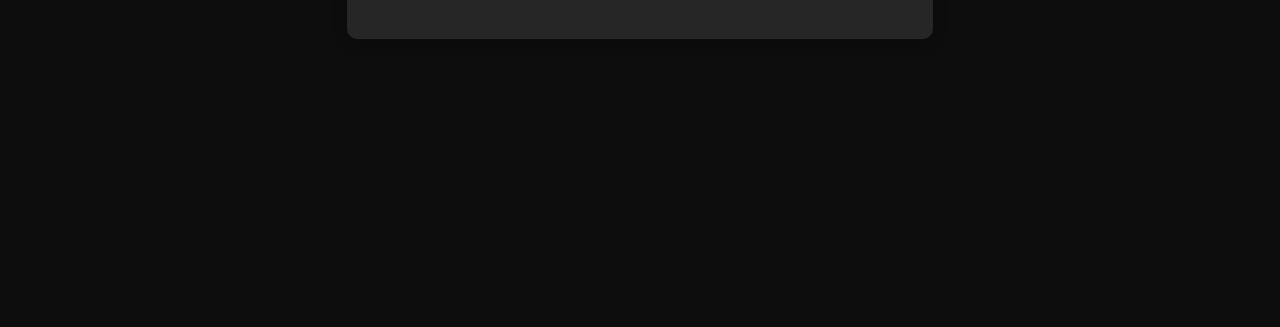
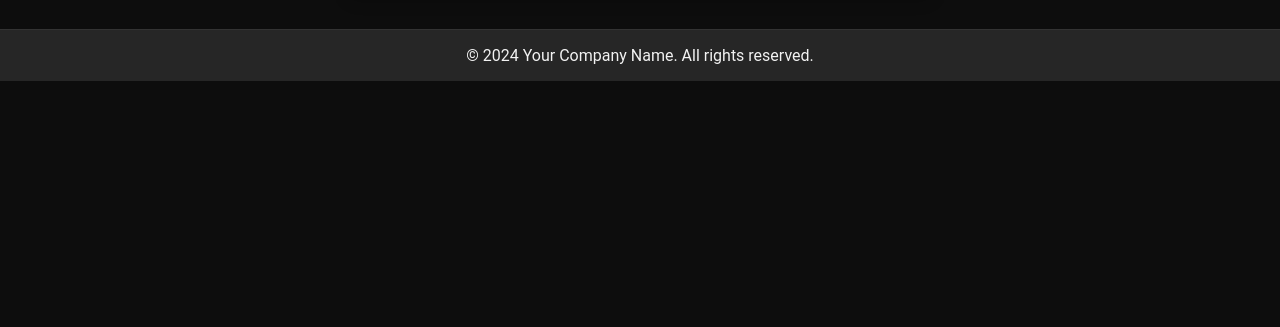
Before and after one commit to Dixith-ai/SOS-WEB, a plain HTML site: page index.html in a window 1280 px wide. Shown: the part 473-800 px from the top of the page. Drawn offline with Linux system fonts and the light colour scheme.

Commit message:
Added copyright notice

```diff
--- a/index.html
+++ b/index.html
@@ -36,5 +36,8 @@
         <button onclick="initiateCall()">Call SOS</button>
         <button onclick="sendLocation()">Send Location via WhatsApp</button>
     </div>
+    <footer>
+        <p>&copy; 2024 Your Company Name. All rights reserved.</p>
+    </footer>
 </body>
 </html>
--- a/style.css
+++ b/style.css
@@ -4,6 +4,7 @@ body {
     background: #0d0d0d;
     color: #f2f2f2;
     display: flex;
+    flex-direction: column;
     justify-content: center;
     align-items: center;
     height: 100vh;
@@ -43,3 +44,17 @@ button:hover {
 button:focus {
     outline: none;
 }
+
+footer {
+    margin-top: 2rem;
+    padding: 1rem;
+    background: rgba(255, 255, 255, 0.1);
+    border-top: 1px solid #333;
+    text-align: center;
+    width: 100%;
+}
+
+footer p {
+    margin: 0;
+    color: #f2f2f2;
+}
```
